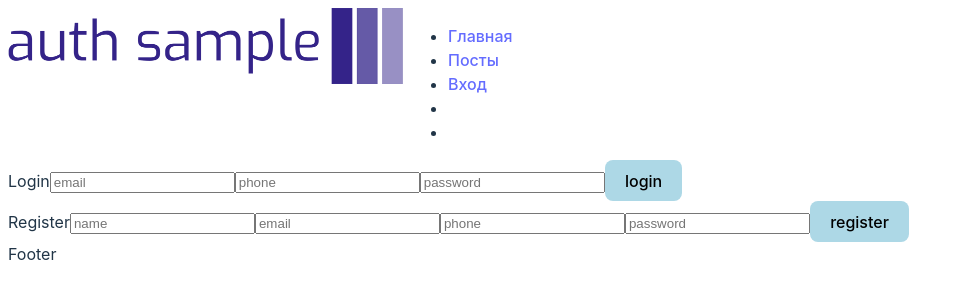
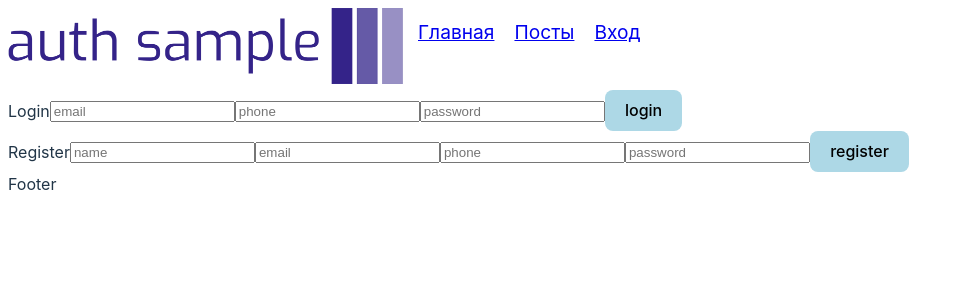
Before and after one commit to AlmasNurbayev/learn_express_auth, a React (Vite) app in the folder front/: page /auth in a window 1280 px wide. Shown: the top 300 px of the page, without its empty margins (0-964 px from the left). Built offline with nearby package versions, Linux system fonts and the light colour scheme.

Commit message:
(front) - change Header

```diff
--- a/front/src/components/Header.tsx
+++ b/front/src/components/Header.tsx
@@ -10,29 +10,39 @@ export default function Header() {
       <Link to="/">
         <img src="./logo.png" alt="Logo" width={400} />
       </Link>
-      <ul>
       {/* всегда */}
-        <li>
+      <div className="link">
         <Link to="/">Главная</Link>
-        </li>
-        <li>
+      </div>
+
+      <div className="link">
         <Link to="/posts">Посты</Link>
-        </li>
+      </div>
+
       {/* если нет регистрации */}
-        <li>{!user ? <Link to="/auth">Вход</Link> : ''}</li>
-        {/* требует регистрации */}
-        <li>{user ? <Link to="/profile">Профиль</Link> : ''}</li>
-        {/* требует регистрации */}
-        <li>
-          {user ? (
-            <button onClick={() => clearUser()}>
-              Выход {user && user.name}
-            </button>
+      {!user ? (
+        <div className="link">
+          <Link to="/auth">Вход</Link>
+        </div>
       ) : (
         ''
       )}
-        </li>
-      </ul>
+      {/* требует регистрации */}
+      {user ? (
+        <div className="link">
+          <Link to="/profile">Профиль</Link>
+        </div>
+      ) : (
+        ''
+      )}
+      {/* требует регистрации */}
+      {user ? (
+        <div className="link" onClick={() => clearUser()}>
+          Выход {user && user.name}
+        </div>
+      ) : (
+        ''
+      )}
     </div>
   );
 }
--- a/front/src/components/header.css
+++ b/front/src/components/header.css
@@ -1,5 +1,13 @@
 .header_wrapper {
   display: flex;
   justify-content: flex-start;
+  flex-direction: row;
   justify-items: start;
 }
+
+.link {
+  padding: 10px;
+  font-size: larger;
+  cursor: pointer;
+  color: darkmagenta;
+}
--- a/front/src/index.css
+++ b/front/src/index.css
@@ -13,14 +13,14 @@
   -moz-osx-font-smoothing: grayscale;
 }
 
-a {
+/* a {
   font-weight: 500;
   color: #646cff;
   text-decoration: inherit;
 }
 a:hover {
   color: #535bf2;
-}
+} */
 
 body {
   /* margin: 0;
--- a/front/src/pages/Error.tsx
+++ b/front/src/pages/Error.tsx
@@ -1,20 +1,32 @@
-import React from 'react'
-import Header from '../components/Header'
-import { useRouteError } from 'react-router-dom'
+import React from 'react';
+import Header from '../components/Header';
+import { useRouteError } from 'react-router-dom';
 
 export default function ErrorPage() {
   const error: any = useRouteError();
 
   return (
     <>
-    <Header/>
-    <div style={{ color: 'red', display: 'flex', flexDirection: 'column', padding: '20px' }}>
-      <h1>Что-то пошло не так....</h1>
-      <div>status: {error.status?.toString()}</div>
-      <div>statusText: {error.statusText?.toString()}</div>
-      <div>data: {error.data?.toString()}</div>
-
-    </div>
+      <Header />
+      <div
+        style={{
+          color: 'darkred',
+          display: 'flex',
+          flexDirection: 'column',
+          padding: '20px',
+        }}
+      >
+        <h1>Что-то пошло не так....</h1>
+        {error.status === 404 ? (
+          <div>Не найден запрашиваемый ресурс</div>
+        ) : (
+          <>
+            <div>status: {error.status?.toString()}</div>
+            <div>statusText: {error.statusText?.toString()}</div>
+            <div>data: {error.data?.toString()}</div>
+          </>
+        )}
+      </div>
     </>
-  )
+  );
 }
```
Lines whose indentation alone changed are shown as unchanged.
